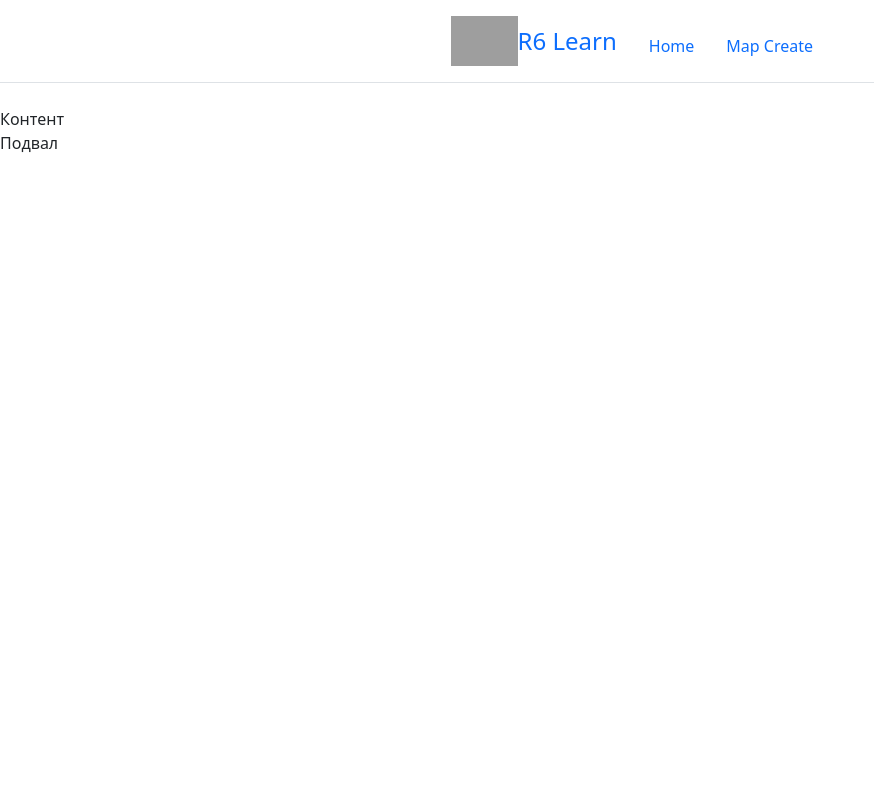
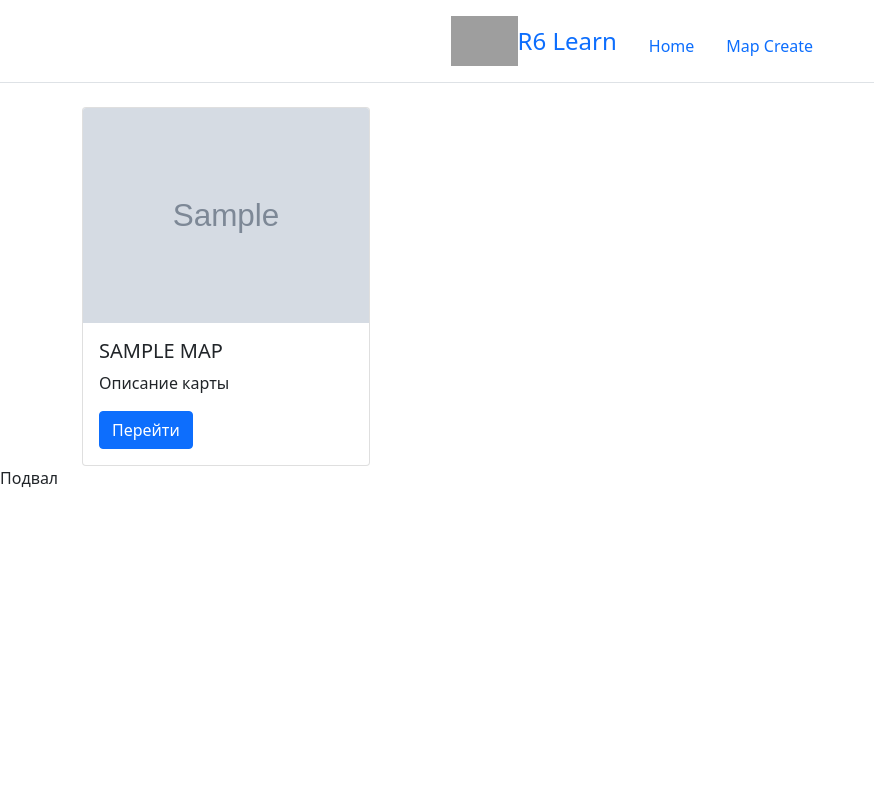
Before and after one commit to KriptYashka/R6Learn, a Django app: page / in a window 1280 px wide. Shown: the whole page, without its empty margins (0-874 px from the left). Run offline with Django 5.2, Linux system fonts and the light colour scheme; tables that the repository leaves empty hold one stand-in row (values such as "Sample post"); grey boxes marked "Sample" are stand-in pictures; grey boxes are pictures that could not be loaded.

Commit message:
Вывод всех карт

```diff
--- a/appsite/templates/main/index.html
+++ b/appsite/templates/main/index.html
@@ -2,5 +2,16 @@
 {% load static %}
 
 {% block content %}
-Контент
+<div class="container-md">
+    {% for map in maps %}
+    <div class="card" style="width: 18rem;">
+      <img src="media/{{ map.img }}" class="card-img-top" alt="{{ map.title }}">
+      <div class="card-body">
+        <h5 class="card-title">{{ map.title|upper }}</h5>
+        <p class="card-text">Описание карты</p>
+        <a href="/map/info/{{ map.title }}" class="btn btn-primary">Перейти</a>
+      </div>
+    </div>
+    {% endfor %}
+</div>
 {% endblock %}
--- a/appsite/views/main_views.py
+++ b/appsite/views/main_views.py
@@ -11,6 +11,8 @@ from django.shortcuts import get_object_or_404
 def index_page(request: WSGIRequest):
     template_name = "main/index.html"
     context = {}
+    maps = Map.objects.all()
+    context["maps"] = maps
     return render(request, template_name, context)
 
 
```
